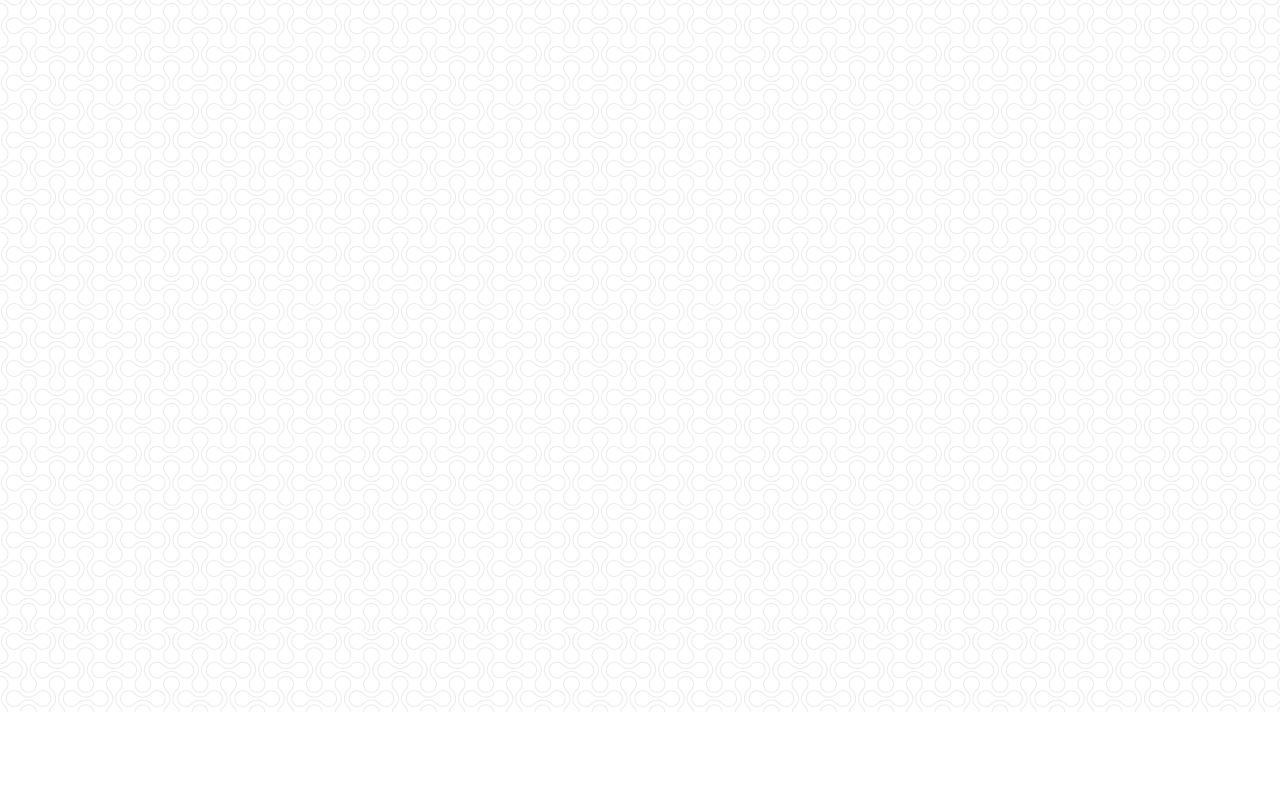
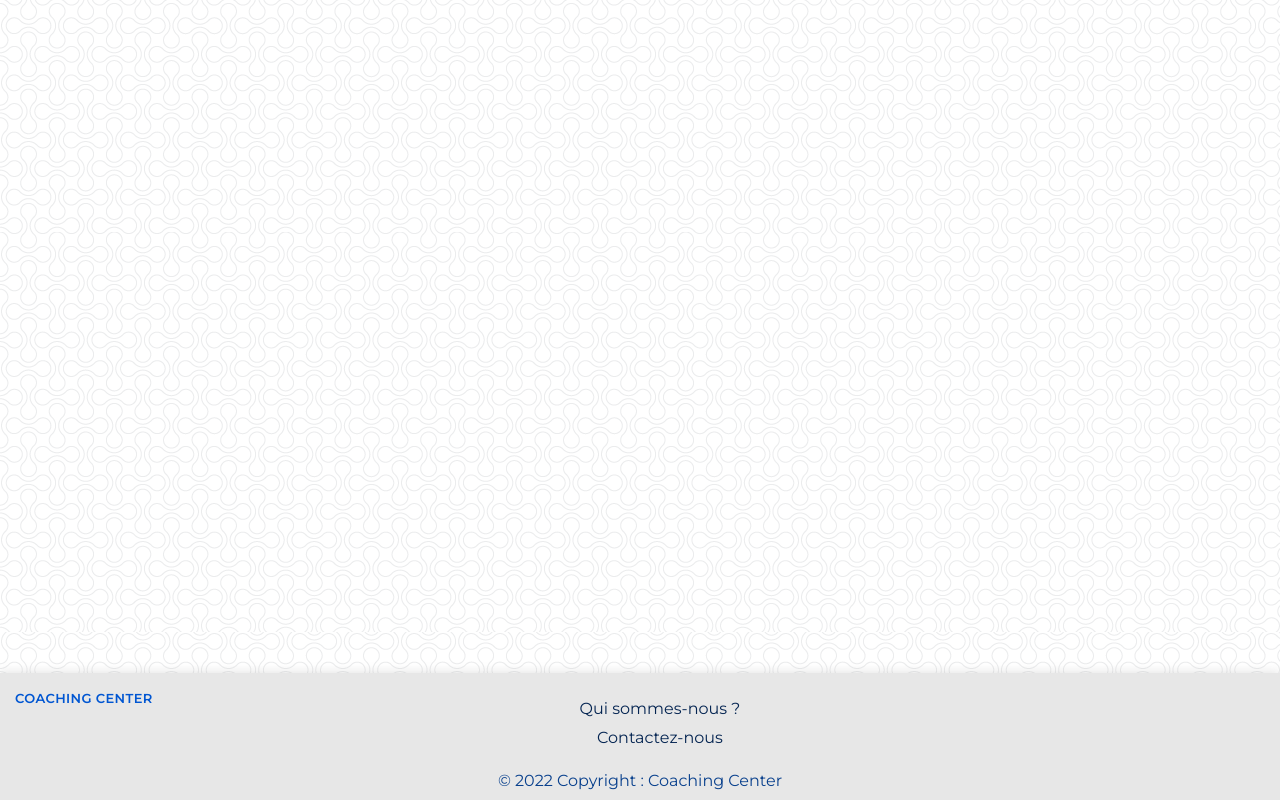
Before and after one commit to ghmaimon/coaching-website, a React (Create React App) app in the folder front-end/: page / in a window 1280 px wide. Shown: the part 638-1438 px from the top of the page. Before the commit the page ends 1350 px from the top, so only its background shows below. Built offline with nearby package versions, Linux system fonts and the light colour scheme.

Commit message:
TWP-50 created footer

```diff
--- a/front-end/src/App.js
+++ b/front-end/src/App.js
@@ -1,15 +1,14 @@
 // import './css/App.css';
 import "./css/style.css";
 import Header from "./shared/header/Header";
-import MyButton from "./shared/MyButton";
-import TextButton from "./shared/TextButton";
-import Copyright from "./shared/Copyright";
+import Footer from "./shared/footer/Footer";
 function App() {
   return (
     <div className="App">
 
       <header><Header /></header>
-      {/* <h1>hello</h1> */}
+      <h1>Hello CodeSandbox</h1>
+      <footer><Footer /></footer>
     </div>
   );
 }
--- /dev/null
+++ b/front-end/src/shared/footer/Content.jsx
@@ -0,0 +1,34 @@
+import React from "react";
+import { makeStyles } from "@mui/styles";
+
+const useStyles = makeStyles((theme) => ({
+  root: {
+    listStyle: "none",
+    float: "center",
+    justifyContent: "center",
+    alignItems: "center",
+  },
+  item: {
+    textDecoration: "none",
+    color: "rgb(5, 37, 82)",
+  },
+}));
+
+function Content(props) {
+  let style = useStyles();
+  return (
+    <ol className={style.root}>
+      <li style={{ margin: "10px 0" }}>
+        <a className={style.item} href="/aboutus">
+          Qui sommes-nous ?
+        </a>
+      </li>
+      <li style={{ margin: "10px 0" }}>
+        <a className={style.item} href="/contactus">
+          Contactez-nous
+        </a>
+      </li>
+    </ol>
+  );
+}
+export default Content;
--- /dev/null
+++ b/front-end/src/shared/footer/Footer.jsx
@@ -0,0 +1,59 @@
+import React from "react";
+
+import Content from "./Content";
+import Copyright from "../Copyright";
+import Logo from "./Logo";
+import Paper from "@mui/material/Paper";
+import Grid from "@mui/material/Grid";
+import { makeStyles } from "@mui/styles";
+
+const useStyles = makeStyles((theme) => (
+  {
+    root: {
+      flexGrow: 1,
+    }
+    ,
+    paper: {
+      padding: 0,
+      textAlign: "center",
+      color: "theme.palette.text.secondary",
+      backgroundColor: "transparent",
+      boxShadow: "0 0 0 0 transparent",
+    },
+  }));
+
+function Footer(props) {
+  let style = useStyles();
+  return (
+    <div
+      className={
+        props.className ? `${props.className} ${style.root}` : style.root
+      }
+    >
+      <div>
+        <Grid container spacing={1} justify="space-around">
+          <Grid item xs={4}>
+            <Paper className={style.paper}>
+              <Logo />
+            </Paper>
+          </Grid>
+          <Grid item xs={4}>
+            <Paper className={style.paper}>
+              <Content />
+            </Paper>
+          </Grid>
+          <Grid item xs={4}>
+            <Paper className={style.paper}></Paper>
+          </Grid>
+
+          <Grid item xs={12} elevation={0}>
+            <Paper className={style.paper}>
+              <Copyright title="Coaching Center" />
+            </Paper>
+          </Grid>
+        </Grid>
+      </div>
+    </div>
+  );
+}
+export default Footer;
--- /dev/null
+++ b/front-end/src/shared/footer/Logo.jsx
@@ -0,0 +1,26 @@
+import React from "react";
+import Button from "@mui/material/Button";
+import { makeStyles } from "@mui/styles";
+let useStyle = makeStyles({
+  root: {
+    backgroundColor: "transparent",
+    color: "rgba(0, 86, 210, 1)",
+    float: "left",
+    radius: 0,
+    marginRight: "20px",
+    fontFamily: "montserrat",
+    fontWeight: "bold",
+    "&:hover": {
+      backgroundColor: "transparent",
+    },
+  },
+});
+function Logo() {
+  let style = useStyle();
+  return (
+    <Button disableRipple className={style.root} size="small" href="/">
+      Coaching Center
+    </Button>
+  );
+}
+export default Logo;
--- a/front-end/src/shared/header/Header.jsx
+++ b/front-end/src/shared/header/Header.jsx
@@ -1,4 +1,4 @@
-import React, { useState, useEffect } from "react";
+import React from "react";
 import SignUp from "./SignUp";
 import SignIn from "./SignIn";
 import ContactUs from "./ContactUs";
```
